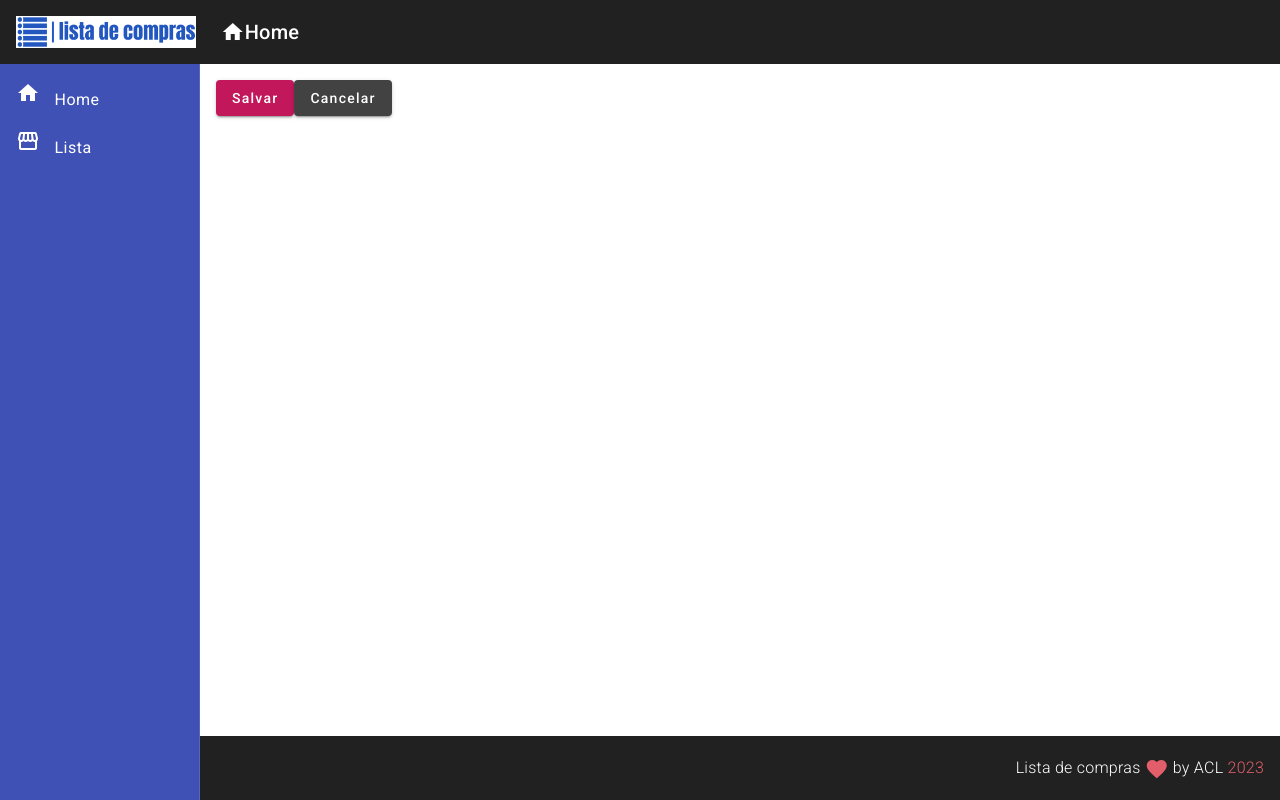
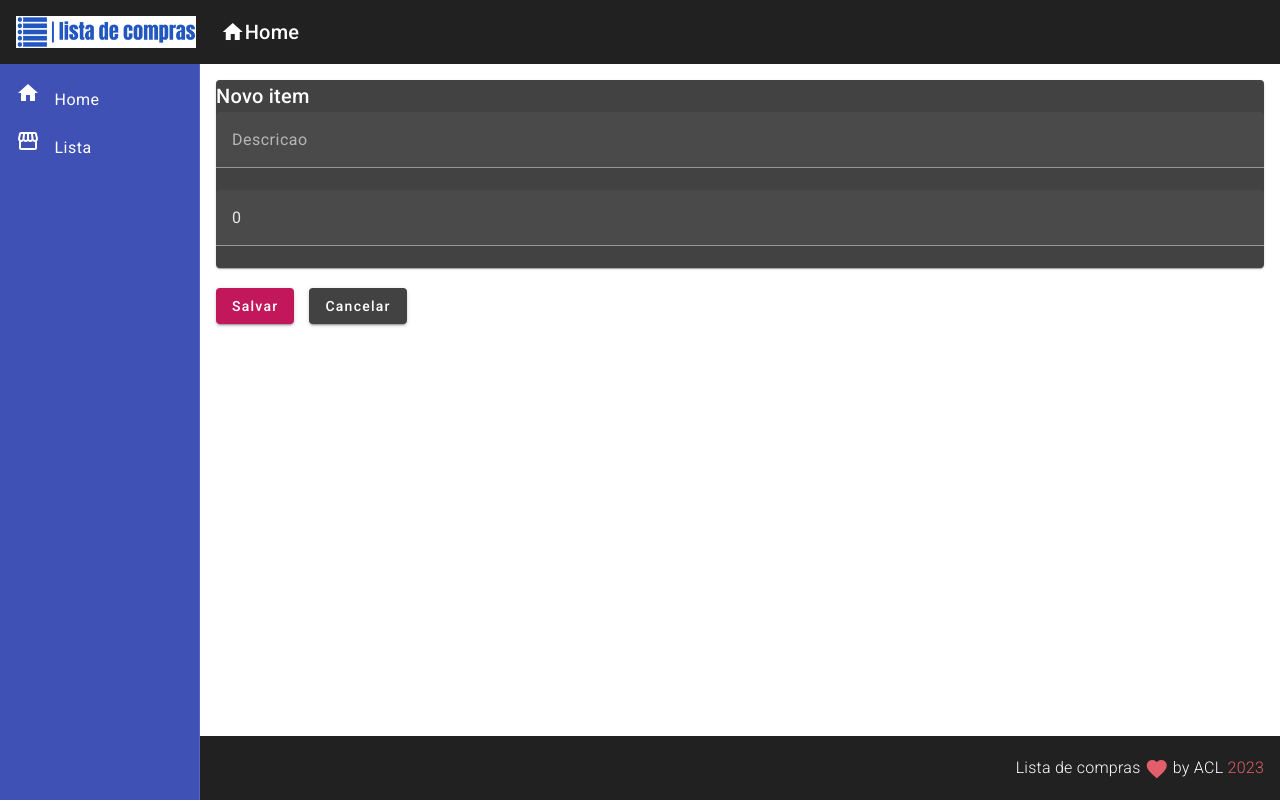
Before and after one commit to alancalumby/listacompras, an Angular app in the folder frontend/: page /listaCompras/add in a window 1280 px wide. Built offline with nearby package versions, Linux system fonts and the light colour scheme.

Commit message:
Updated Add Item form

```diff
--- a/frontend/src/app/components/listaCompras/lista-compras-add/lista-compras-add.component.css
+++ b/frontend/src/app/components/listaCompras/lista-compras-add/lista-compras-add.component.css
@@ -0,0 +1,9 @@
+form {
+    display:flex;
+    flex-direction: column;
+}
+
+button {
+    margin-top: 20px;
+    margin-right: 15px;
+}
--- a/frontend/src/app/components/listaCompras/lista-compras-add/lista-compras-add.component.html
+++ b/frontend/src/app/components/listaCompras/lista-compras-add/lista-compras-add.component.html
@@ -1,3 +1,17 @@
+<mat-card>
+    <mat-card-title>Novo item</mat-card-title>
+    <form>
+        <mat-form-field>
+            <input matInput placeholder="Descricao"
+                [(ngModel)]="item.descricao" name="Descricao">
+        </mat-form-field>
+        <mat-form-field>
+            <input matInput placeholder="Comprado"
+                [(ngModel)]="item.comprado" name="Comprado">
+        </mat-form-field>
+    </form>
+</mat-card>
+
 <button mat-raised-button (click)="addItemListaCompra()" color="primary">
     Salvar
 </button>
```
Also changed, not shown: frontend/src/app/app.module.ts (+9 -1 lines), 1 other file (tests, documents, lock files or other folders).
